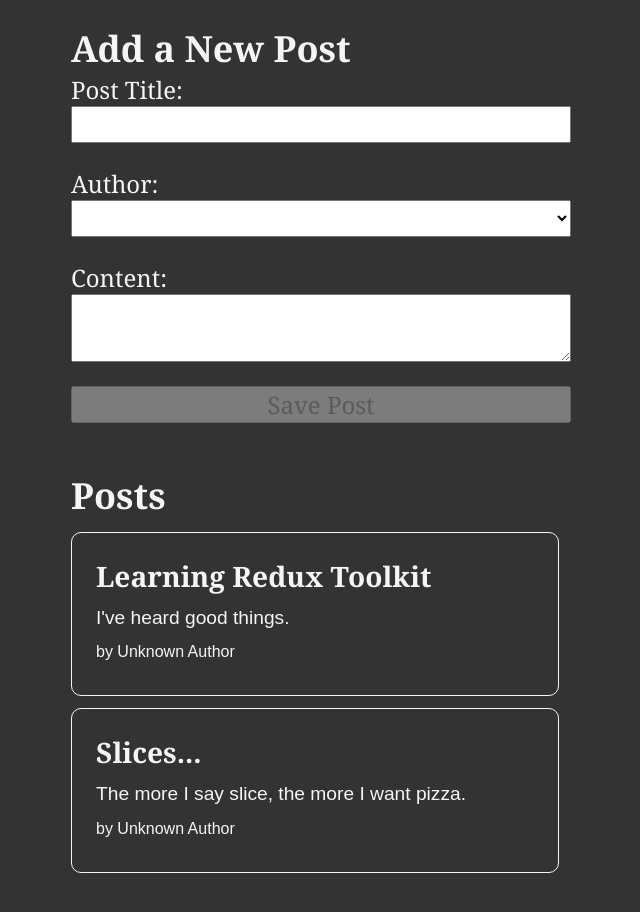
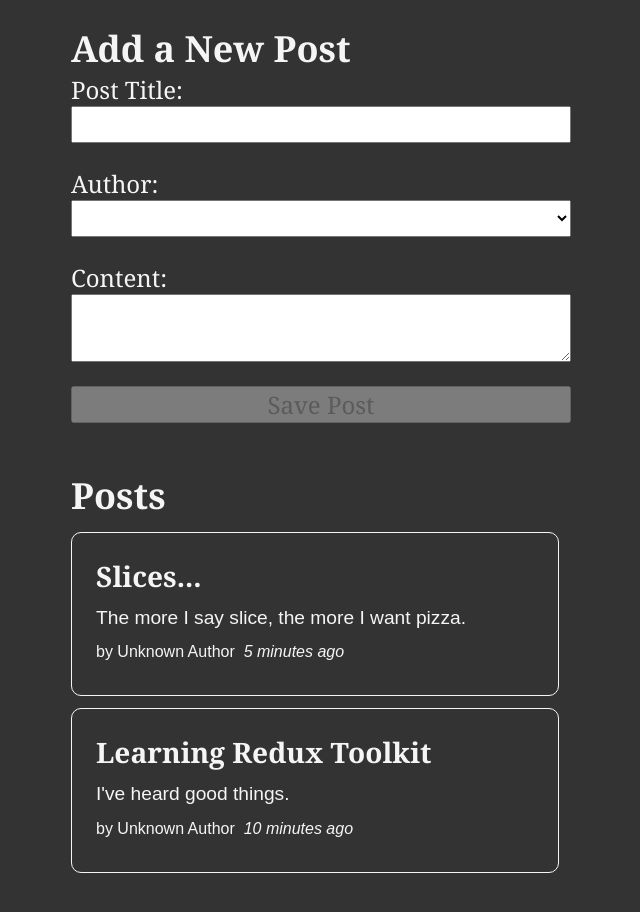
Before and after one commit to codepraycode/react_redux_lesson, a React (Create React App) app: page / in a window 1280 px wide. Shown: the top 912 px of the page, without its empty margins (319-959 px from the left). Built offline with nearby package versions, Linux system fonts and the light colour scheme.

Commit message:
upgraded a bit, added and sorting

```diff
--- a/package.json
+++ b/package.json
@@ -4,6 +4,7 @@
   "private": true,
   "dependencies": {
     "@reduxjs/toolkit": "^1.8.4",
+    "date-fns": "^2.29.1",
     "react": "^18.2.0",
     "react-dom": "^18.2.0",
     "react-redux": "^8.0.2",
--- a/src/features/posts/AddPostForm.jsx
+++ b/src/features/posts/AddPostForm.jsx
@@ -25,6 +25,7 @@
             )
             setTitle('')
             setContent('')
+            setUserId('')
         }
     }
 
--- a/src/features/posts/PostLists.jsx
+++ b/src/features/posts/PostLists.jsx
@@ -1,19 +1,24 @@
 import {useSelector} from 'react-redux';
 import PostAuthor from './PostAuthor';
 import { selectAllPosts } from './postsSlice';
-
+import TimeAgo from './TimeAgo';
 
 const PostsList = ()=>{
     const posts = useSelector(selectAllPosts);
 
-    const renderedPosts = posts.map(post=>{
+    const orderedPosts = posts.slice().sort((a,b)=>b.date.localeCompare(a.date))
+
+    const renderedPosts = orderedPosts.map(post=>{
         return <article key={post.id}>
             <h3>{post.title}</h3>
             <p>{post.content.substring(0,100)}</p>
 
             <p className="postCredit">
                 <PostAuthor userId={post.userId}/>
+
+                <TimeAgo timestamp={post.date}/>
             </p>
+
         </article>
     });
 
--- /dev/null
+++ b/src/features/posts/TimeAgo.jsx
@@ -0,0 +1,19 @@
+import {parseISO, formatDistanceToNow} from 'date-fns';
+
+const TimeAgo = ({timestamp})=>{
+    let timeago = '';
+
+    if(timestamp){
+        const date = parseISO(timestamp)
+        const timePeriod = formatDistanceToNow(date, {addSuffix:true})
+        timeago = timePeriod
+    }
+
+    return (
+        <span title={timestamp}>
+            &nbsp; <i>{timeago}</i>
+        </span>
+    )
+}
+
+export default TimeAgo;
--- a/src/features/posts/postsSlice.js
+++ b/src/features/posts/postsSlice.js
@@ -1,15 +1,18 @@
 import {createSlice, nanoid}  from '@reduxjs/toolkit';
+import {sub} from 'date-fns';
 
 const initialState = [
     {
         id: '1',
         title: 'Learning Redux Toolkit',
         content: "I've heard good things.",
+        date:sub(new Date(), {minutes:10}).toISOString(),
     },
     {
         id: '2',
         title: 'Slices...',
         content: "The more I say slice, the more I want pizza.",
+        date: sub(new Date(), { minutes: 5 }).toISOString(),
     }
 ]
 
@@ -28,6 +31,7 @@
                         title,
                         content,
                         userId,
+                        date: new Date().toISOString(),
                     }
                 }
             }
```
Also changed, not shown: 1 other file (tests, documents, lock files or other folders).
